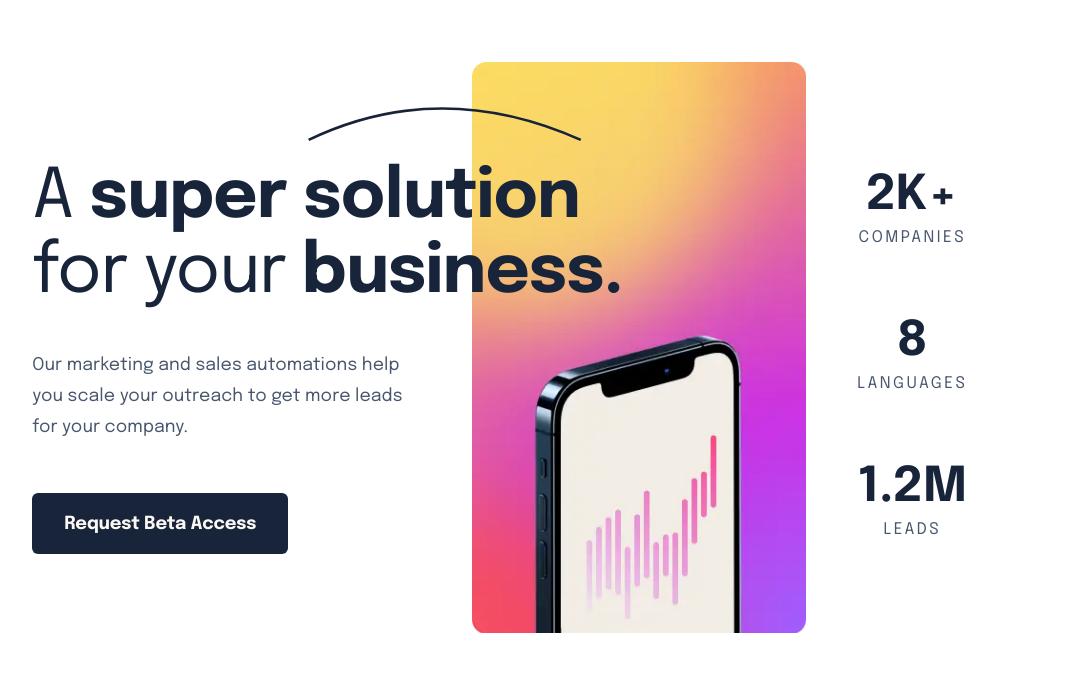
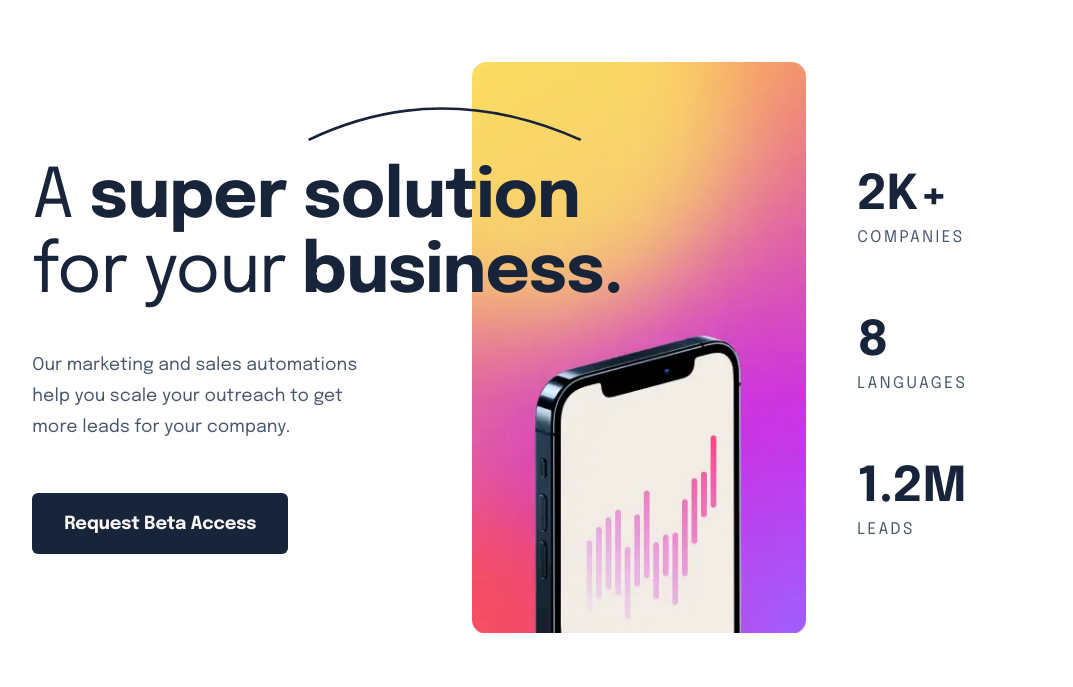
Before and after one commit to DocForLoop/suite-landing-page, a website built with Vite: page index.html in a window 1280 px wide. Shown: the part 113-800 px from the top of the page, without its empty margins (103-1176 px from the left). Built offline with nearby package versions, Linux system fonts and the light colour scheme.

Commit message:
Fix main-hero layout

```diff
--- a/src/scss/components/_breakpoints.scss
+++ b/src/scss/components/_breakpoints.scss
@@ -105,11 +105,19 @@
             margin-inline-start: -158px;
         }
 
+        &__desc {
+            max-inline-size: 36ch;
+        }
+
         &__stats {
             margin-block-start: 106px;
             flex-direction: column;
             justify-content: flex-start;
             row-gap: 63px;
+        }
+
+        &__stat {
+            align-items: flex-start;
         }
     }
 
--- a/src/scss/components/main/_main.scss
+++ b/src/scss/components/main/_main.scss
@@ -108,4 +108,5 @@
         line-height: var(--lh-body-text-quote-3);
         letter-spacing: var(--ls-big);
     }
+
 }
```
